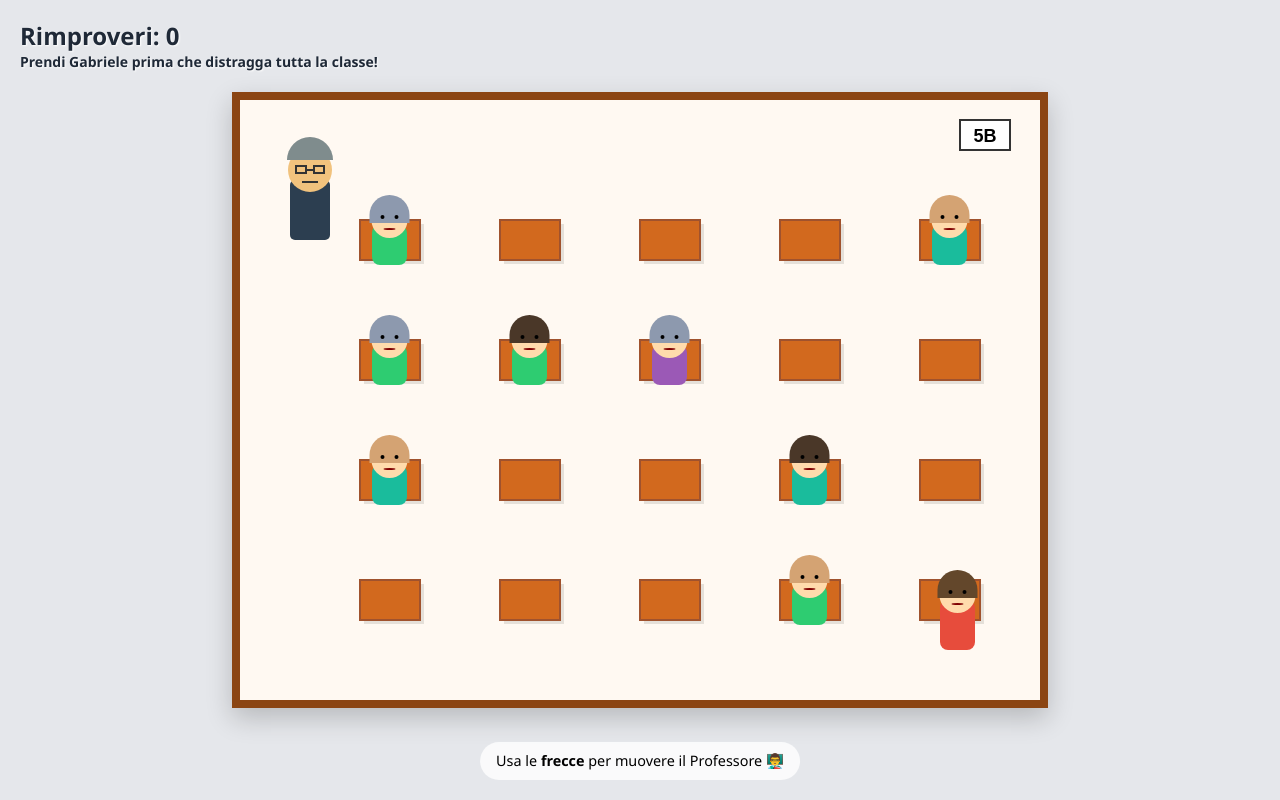
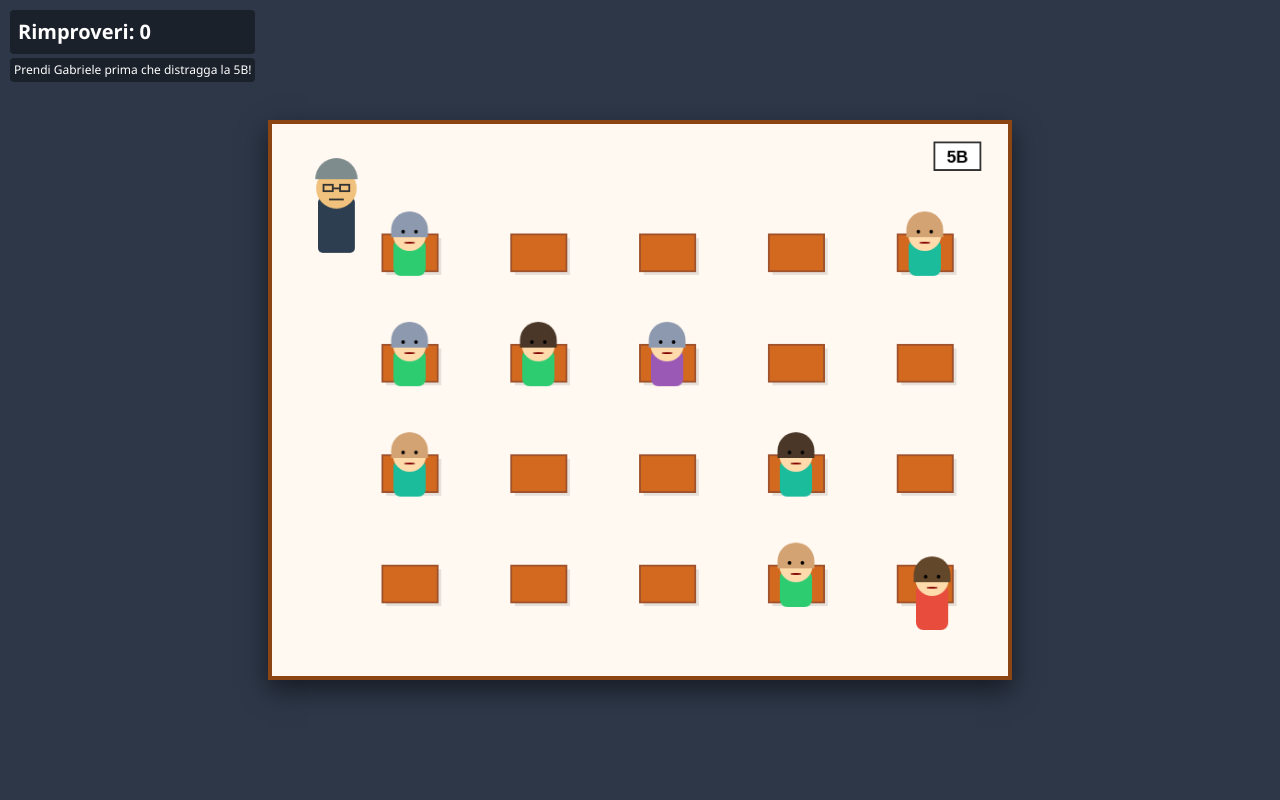
Before and after one commit to formazionesgssicilia-cmyk/Rimprovera-Gabriele, a plain HTML site: page index.html in a window 1280 px wide. Drawn offline with nearby package versions, Linux system fonts and the light colour scheme.

Commit message:
Add files via upload

```diff
--- a/index.html
+++ b/index.html
@@ -9,7 +9,7 @@
         body {
             margin: 0;
             overflow: hidden;
-            background-color: #f3f4f6;
+            background-color: #1a1a1a;
             font-family: 'Segoe UI', Tahoma, Geneva, Verdana, sans-serif;
             touch-action: none;
         }
@@ -17,60 +17,56 @@
             position: relative;
             width: 100vw;
             height: 100vh;
-            background: #e5e7eb;
+            display: flex;
+            flex-direction: column;
+            justify-content: center;
+            align-items: center;
+            background: #2d3748;
+        }
+        canvas {
+            background-color: #fff9f2;
+            box-shadow: 0 10px 25px rgba(0,0,0,0.5);
+            border: 4px solid #8b4513;
+            max-width: 95vw;
+            max-height: 70vh;
+            object-fit: contain;
+        }
+        .ui-overlay {
+            position: absolute;
+            top: 10px;
+            left: 10px;
+            pointer-events: none;
+            color: white;
+            z-index: 10;
+        }
+        #mobile-controls {
+            display: grid;
+            grid-template-columns: repeat(3, 70px);
+            grid-template-rows: repeat(2, 70px);
+            gap: 12px;
+            margin-top: 20px;
+            padding: 10px;
+            z-index: 20;
+        }
+        .btn-ctrl {
+            background: rgba(255, 255, 255, 0.2);
+            color: white;
+            border: 2px solid rgba(255, 255, 255, 0.3);
+            border-radius: 50%;
             display: flex;
             justify-content: center;
             align-items: center;
+            font-size: 32px;
+            user-select: none;
+            -webkit-tap-highlight-color: transparent;
+            backdrop-filter: blur(5px);
         }
-        canvas {
-            background-color: #fff9f2;
-            box-shadow: 0 10px 25px rgba(0,0,0,0.2);
-            border: 8px solid #8b4513;
-            max-width: 100%;
-            max-height: 100%;
+        .btn-ctrl:active {
+            background: rgba(255, 255, 255, 0.5);
+            transform: scale(0.9);
         }
-        .ui-overlay {
-            position: absolute;
-            top: 20px;
-            left: 20px;
-            pointer-events: none;
-            color: #1f2937;
-            font-weight: bold;
-            text-shadow: 1px 1px 2px white;
-        }
-        .controls-hint {
-            position: absolute;
-            bottom: 20px;
-            left: 50%;
-            transform: translateX(-50%);
-            background: rgba(255, 255, 255, 0.8);
-            padding: 8px 16px;
-            border-radius: 20px;
-            font-size: 0.9rem;
-        }
-        #mobile-controls {
-            position: absolute;
-            bottom: 40px;
-            right: 40px;
-            display: none;
-            grid-template-columns: repeat(3, 60px);
-            grid-template-rows: repeat(2, 60px);
-            gap: 10px;
-            pointer-events: auto;
-        }
-        .btn-ctrl {
-            background: rgba(0, 0, 0, 0.6);
-            color: white;
-            border: none;
-            border-radius: 15px;
-            display: flex;
-            justify-content: center;
-            align-items: center;
-            font-size: 28px;
-            user-select: none;
-        }
-        @media (max-width: 768px) {
-            #mobile-controls { display: grid; }
+        @media (min-width: 769px) {
+            #mobile-controls { display: none; }
         }
     </style>
 </head>
@@ -78,15 +74,11 @@
 
 <div id="game-container">
     <div class="ui-overlay">
-        <div class="text-2xl">Rimproveri: <span id="score">0</span></div>
-        <div class="text-sm">Prendi Gabriele prima che distragga tutta la classe!</div>
+        <div class="text-xl font-bold bg-black/40 p-2 rounded">Rimproveri: <span id="score">0</span></div>
+        <div class="text-xs mt-1 bg-black/40 p-1 rounded">Prendi Gabriele prima che distragga la 5B!</div>
     </div>
 
     <canvas id="gameCanvas"></canvas>
-
-    <div class="controls-hint hidden md:block">
-        Usa le <b>frecce</b> per muovere il Professore 👨‍🏫
-    </div>
 
     <div id="mobile-controls">
         <div></div>
@@ -109,43 +101,23 @@
     canvas.height = GAME_HEIGHT;
 
     let score = 0;
-    let gameRunning = true;
     let frameCount = 0;
 
     const professor = {
-        x: 50,
-        y: 80,
-        width: 40,
-        height: 60,
-        speed: 5.5,
-        color: '#2c3e50',
-        dx: 0,
-        dy: 0
+        x: 50, y: 80, width: 40, height: 60, speed: 6, color: '#2c3e50', dx: 0, dy: 0
     };
 
     const gabriele = {
-        x: 700,
-        y: 500,
-        width: 35,
-        height: 50,
-        speed: 3.8,
-        color: '#e67e22',
-        angle: 0,
-        isLaughing: false,
-        laughPhase: 0
+        x: 700, y: 500, width: 35, height: 50, speed: 4, color: '#e67e22', angle: 0, isLaughing: false, laughPhase: 0
     };
 
     const desks = [];
     const otherStudents = [];
 
     function initClassroom() {
-        const rows = 4;
-        const cols = 5;
-        const spacingX = 140;
-        const spacingY = 120;
-        const offsetX = 120;
-        const offsetY = 120;
-
+        const rows = 4, cols = 5;
+        const spacingX = 140, spacingY = 120;
+        const offsetX = 120, offsetY = 120;
         const hairColors = ['#4a3728', '#2c1e14', '#d4a373', '#8d99ae'];
         const shirtColors = ['#3498db', '#2ecc71', '#9b59b6', '#f1c40f', '#1abc9c'];
 
@@ -153,24 +125,13 @@
             for(let j=0; j<cols; j++) {
                 const dx = offsetX + j * spacingX;
                 const dy = offsetY + i * spacingY;
-
-                desks.push({
-                    x: dx,
-                    y: dy,
-                    width: 60,
-                    height: 40
-                });
-
+                desks.push({ x: dx, y: dy, width: 60, height: 40 });
                 if (Math.random() < 0.6) {
                     otherStudents.push({
-                        x: dx + 12,
-                        y: dy + 5,
-                        width: 35,
-                        height: 40,
+                        x: dx + 12, y: dy + 5, width: 35, height: 40,
                         hair: hairColors[Math.floor(Math.random() * hairColors.length)],
                         shirt: shirtColors[Math.floor(Math.random() * shirtColors.length)],
-                        isLaughing: false,
-                        laughPhase: 0
+                        isLaughing: false, laughPhase: 0
                     });
                 }
             }
@@ -184,24 +145,25 @@
     const setupMobileBtn = (id, code) => {
         const btn = document.getElementById(id);
         if(!btn) return;
-        btn.addEventListener('touchstart', (e) => { e.preventDefault(); keys[code] = true; });
-        btn.addEventListener('touchend', (e) => { e.preventDefault(); keys[code] = false; });
+        const start = (e) => { e.preventDefault(); keys[code] = true; };
+        const end = (e) => { e.preventDefault(); keys[code] = false; };
+        btn.addEventListener('touchstart', start);
+        btn.addEventListener('touchend', end);
+        btn.addEventListener('mousedown', start);
+        btn.addEventListener('mouseup', end);
     };
     setupMobileBtn('btn-up', 'ArrowUp');
     setupMobileBtn('btn-down', 'ArrowDown');
     setupMobileBtn('btn-left', 'ArrowLeft');
     setupMobileBtn('btn-right', 'ArrowRight');
 
-    function checkCollision(rect1, rect2) {
-        return rect1.x < rect2.x + rect2.width &&
-               rect1.x + rect1.width > rect2.x &&
-               rect1.y < rect2.y + rect2.height &&
-               rect1.y + rect1.height > rect2.y;
+    function checkCollision(r1, r2) {
+        return r1.x < r2.x + r2.width && r1.x + r1.width > r2.x &&
+               r1.y < r2.y + r2.height && r1.y + r1.height > r2.y;
     }
 
     function moveProfessor() {
-        professor.dx = 0;
-        professor.dy = 0;
+        professor.dx = 0; professor.dy = 0;
         if (keys['ArrowUp']) professor.dy = -professor.speed;
         if (keys['ArrowDown']) professor.dy = professor.speed;
         if (keys['ArrowLeft']) professor.dx = -professor.speed;
@@ -209,7 +171,6 @@
 
         const nextX = professor.x + professor.dx;
         const nextY = professor.y + professor.dy;
-
         let canMoveX = nextX > 0 && nextX + professor.width < GAME_WIDTH;
         let canMoveY = nextY > 0 && nextY + professor.height < GAME_HEIGHT;
 
@@ -217,7 +178,6 @@
             if (checkCollision({ ...professor, x: nextX }, desk)) canMoveX = false;
             if (checkCollision({ ...professor, y: nextY }, desk)) canMoveY = false;
         }
-
         if (canMoveX) professor.x = nextX;
         if (canMoveY) professor.y = nextY;
     }
@@ -226,13 +186,12 @@
         gabriele.angle += (Math.random() - 0.5) * 0.25;
         let vx = Math.cos(gabriele.angle) * gabriele.speed;
         let vy = Math.sin(gabriele.angle) * gabriele.speed;
-
         const distProf = Math.hypot(professor.x - gabriele.x, professor.y - gabriele.y);
 
         if (distProf < 180) {
             const escapeAngle = Math.atan2(gabriele.y - professor.y, gabriele.x - professor.x);
-            vx = Math.cos(escapeAngle) * (gabriele.speed + 1.2);
-            vy = Math.sin(escapeAngle) * (gabriele.speed + 1.2);
+            vx = Math.cos(escapeAngle) * (gabriele.speed + 1.5);
+            vy = Math.sin(escapeAngle) * (gabriele.speed + 1.5);
             gabriele.isLaughing = true;
         } else {
             gabriele.isLaughing = frameCount % 120 < 40;
@@ -240,179 +199,92 @@
 
         const nextX = gabriele.x + vx;
         const nextY = gabriele.y + vy;
-
         let canMove = nextX > 0 && nextX + gabriele.width < GAME_WIDTH && nextY > 0 && nextY + gabriele.height < GAME_HEIGHT;
         if (canMove) {
             for (let desk of desks) {
                 if (checkCollision({ ...gabriele, x: nextX, y: nextY }, desk)) {
-                    canMove = false;
-                    break;
+                    canMove = false; break;
                 }
             }
         }
 
         if (canMove) {
-            gabriele.x = nextX;
-            gabriele.y = nextY;
+            gabriele.x = nextX; gabriele.y = nextY;
         } else {
             gabriele.angle += Math.PI * (Math.random() + 0.5);
         }
 
         gabriele.laughPhase = gabriele.isLaughing ? Math.sin(frameCount * 0.4) * 5 : 0;
-
         otherStudents.forEach(s => {
-            const distToGabriele = Math.hypot(s.x - gabriele.x, s.y - gabriele.y);
-            if (distToGabriele < 100 && gabriele.isLaughing) {
-                s.isLaughing = true;
-                s.laughPhase = Math.sin(frameCount * 0.3) * 4;
-            } else {
-                s.isLaughing = false;
-            }
+            const d = Math.hypot(s.x - gabriele.x, s.y - gabriele.y);
+            if (d < 100 && gabriele.isLaughing) {
+                s.isLaughing = true; s.laughPhase = Math.sin(frameCount * 0.3) * 4;
+            } else { s.isLaughing = false; }
         });
     }
 
     function drawStudent(s, isGabriele = false) {
-        const sx = s.x + s.width / 2;
-        const sy = s.y;
-
+        const sx = s.x + s.width / 2, sy = s.y;
         ctx.fillStyle = isGabriele ? '#e74c3c' : s.shirt;
-        ctx.beginPath();
-        ctx.roundRect(s.x, s.y, s.width, s.height, 8);
-        ctx.fill();
-
-        ctx.fillStyle = '#ffdbac';
-        ctx.beginPath();
-        ctx.arc(sx, sy - 5, 18, 0, Math.PI * 2);
-        ctx.fill();
-
-        ctx.fillStyle = isGabriele ? '#63472b' : s.hair;
-        ctx.beginPath();
-        ctx.arc(sx, sy - 10, 20, Math.PI, 0);
-        ctx.fill();
+        ctx.beginPath(); ctx.roundRect(s.x, s.y, s.width, s.height, 8); ctx.fill();
+        ctx.fillStyle = '#ffdbac'; ctx.beginPath(); ctx.arc(sx, sy - 5, 18, 0, Math.PI * 2); ctx.fill();
+        ctx.fillStyle = isGabriele ? '#63472b' : s.hair; ctx.beginPath(); ctx.arc(sx, sy - 10, 20, Math.PI, 0); ctx.fill();
         ctx.fillRect(sx - 20, sy - 10, 40, 8);
-
         ctx.fillStyle = 'black';
         if (s.isLaughing) {
-            ctx.beginPath();
-            ctx.moveTo(sx - 10, sy - 8);
-            ctx.lineTo(sx - 3, sy - 8);
-            ctx.moveTo(sx + 3, sy - 8);
-            ctx.lineTo(sx + 10, sy - 8);
-            ctx.stroke();
+            ctx.beginPath(); ctx.moveTo(sx - 10, sy - 8); ctx.lineTo(sx - 3, sy - 8);
+            ctx.moveTo(sx + 3, sy - 8); ctx.lineTo(sx + 10, sy - 8); ctx.stroke();
         } else {
-            ctx.beginPath();
-            ctx.arc(sx - 7, sy - 8, 2, 0, Math.PI * 2);
-            ctx.arc(sx + 7, sy - 8, 2, 0, Math.PI * 2);
-            ctx.fill();
+            ctx.beginPath(); ctx.arc(sx - 7, sy - 8, 2, 0, Math.PI * 2); ctx.arc(sx + 7, sy - 8, 2, 0, Math.PI * 2); ctx.fill();
         }
-
         ctx.fillStyle = '#800000';
-        const mWidth = 12;
         const mOpen = s.isLaughing ? 7 + s.laughPhase : 2;
-        ctx.beginPath();
-        ctx.ellipse(sx, sy + 4, mWidth/2, mOpen/2, 0, 0, Math.PI * 2);
-        ctx.fill();
-
+        ctx.beginPath(); ctx.ellipse(sx, sy + 4, 6, mOpen/2, 0, 0, Math.PI * 2); ctx.fill();
         if (s.isLaughing) {
-            ctx.fillStyle = 'white';
-            ctx.fillRect(sx - 3, sy + 2, 6, 1.5);
-            ctx.fillStyle = 'black';
-            ctx.font = 'bold 10px Arial';
-            ctx.fillText('AHAH!', sx + 15, sy - 20);
+            ctx.fillStyle = 'white'; ctx.fillRect(sx - 3, sy + 2, 6, 1.5);
+            ctx.fillStyle = 'black'; ctx.font = 'bold 10px Arial'; ctx.fillText('AHAH!', sx + 15, sy - 20);
         }
     }
 
     function drawProfessor() {
-        const px = professor.x + professor.width / 2;
-        const py = professor.y;
-
-        ctx.fillStyle = professor.color;
-        ctx.beginPath();
-        ctx.roundRect(professor.x, professor.y, professor.width, professor.height, 5);
-        ctx.fill();
-
-        ctx.fillStyle = '#f1c27d';
-        ctx.beginPath();
-        ctx.arc(px, py - 10, 22, 0, Math.PI * 2);
-        ctx.fill();
-
-        ctx.fillStyle = '#7f8c8d';
-        ctx.beginPath();
-        ctx.arc(px, py - 20, 23, Math.PI, 0);
-        ctx.fill();
-
-        ctx.strokeStyle = '#333';
-        ctx.lineWidth = 2;
-        ctx.strokeRect(px - 14, py - 14, 10, 7);
-        ctx.strokeRect(px + 4, py - 14, 10, 7);
-        ctx.beginPath();
-        ctx.moveTo(px - 4, py - 10);
-        ctx.lineTo(px + 4, py - 10);
-        ctx.stroke();
-
-        ctx.beginPath();
-        ctx.moveTo(px - 8, py + 2);
-        ctx.lineTo(px + 8, py + 2);
-        ctx.stroke();
+        const px = professor.x + professor.width / 2, py = professor.y;
+        ctx.fillStyle = professor.color; ctx.beginPath(); ctx.roundRect(professor.x, professor.y, professor.width, professor.height, 5); ctx.fill();
+        ctx.fillStyle = '#f1c27d'; ctx.beginPath(); ctx.arc(px, py - 10, 22, 0, Math.PI * 2); ctx.fill();
+        ctx.fillStyle = '#7f8c8d'; ctx.beginPath(); ctx.arc(px, py - 20, 23, Math.PI, 0); ctx.fill();
+        ctx.strokeStyle = '#333'; ctx.lineWidth = 2; ctx.strokeRect(px - 14, py - 14, 10, 7); ctx.strokeRect(px + 4, py - 14, 10, 7);
+        ctx.beginPath(); ctx.moveTo(px - 4, py - 10); ctx.lineTo(px + 4, py - 10); ctx.stroke();
+        ctx.beginPath(); ctx.moveTo(px - 8, py + 2); ctx.lineTo(px + 8, py + 2); ctx.stroke();
     }
 
     function drawClassSign() {
-        // Disegna il cartello "5B" sulla parete
-        const signX = 720;
-        const signY = 20;
-        ctx.fillStyle = 'white';
-        ctx.fillRect(signX, signY, 50, 30);
-        ctx.strokeStyle = '#333';
-        ctx.lineWidth = 2;
-        ctx.strokeRect(signX, signY, 50, 30);
-
-        ctx.fillStyle = 'black';
-        ctx.font = 'bold 18px Arial';
-        ctx.textAlign = 'center';
-        ctx.fillText('5B', signX + 25, signY + 22);
-        ctx.textAlign = 'start'; // Reset
+        ctx.fillStyle = 'white'; ctx.fillRect(720, 20, 50, 30);
+        ctx.strokeStyle = '#333'; ctx.lineWidth = 2; ctx.strokeRect(720, 20, 50, 30);
+        ctx.fillStyle = 'black'; ctx.font = 'bold 18px Arial'; ctx.textAlign = 'center';
+        ctx.fillText('5B', 745, 42); ctx.textAlign = 'start';
     }
 
     function draw() {
         ctx.clearRect(0, 0, canvas.width, canvas.height);
-
-        // Pavimento
-        ctx.fillStyle = '#fff9f2';
-        ctx.fillRect(0,0, canvas.width, canvas.height);
-
+        ctx.fillStyle = '#fff9f2'; ctx.fillRect(0,0, canvas.width, canvas.height);
         drawClassSign();
-
-        // Disegna banchi
         desks.forEach(desk => {
-            ctx.fillStyle = 'rgba(0,0,0,0.1)';
-            ctx.fillRect(desk.x + 4, desk.y + 4, desk.width, desk.height);
-            ctx.fillStyle = '#d2691e';
-            ctx.fillRect(desk.x, desk.y, desk.width, desk.height);
-            ctx.strokeStyle = '#a0522d';
-            ctx.strokeRect(desk.x, desk.y, desk.width, desk.height);
+            ctx.fillStyle = 'rgba(0,0,0,0.1)'; ctx.fillRect(desk.x + 4, desk.y + 4, desk.width, desk.height);
+            ctx.fillStyle = '#d2691e'; ctx.fillRect(desk.x, desk.y, desk.width, desk.height);
+            ctx.strokeStyle = '#a0522d'; ctx.strokeRect(desk.x, desk.y, desk.width, desk.height);
         });
-
         otherStudents.forEach(s => drawStudent(s, false));
         drawStudent(gabriele, true);
         drawProfessor();
-
         if (checkCollision(professor, gabriele)) {
-            score++;
-            scoreElement.innerText = score;
+            score++; scoreElement.innerText = score;
             gabriele.x = Math.random() * (GAME_WIDTH - 100) + 50;
             gabriele.y = Math.random() * (GAME_HEIGHT - 100) + 50;
-
-            canvas.style.borderColor = '#e74c3c';
-            setTimeout(() => canvas.style.borderColor = '#8b4513', 200);
         }
     }
 
     function update() {
-        if (!gameRunning) return;
         frameCount++;
-        moveProfessor();
-        moveGabriele();
-        draw();
+        moveProfessor(); moveGabriele(); draw();
         requestAnimationFrame(update);
     }
 
```
